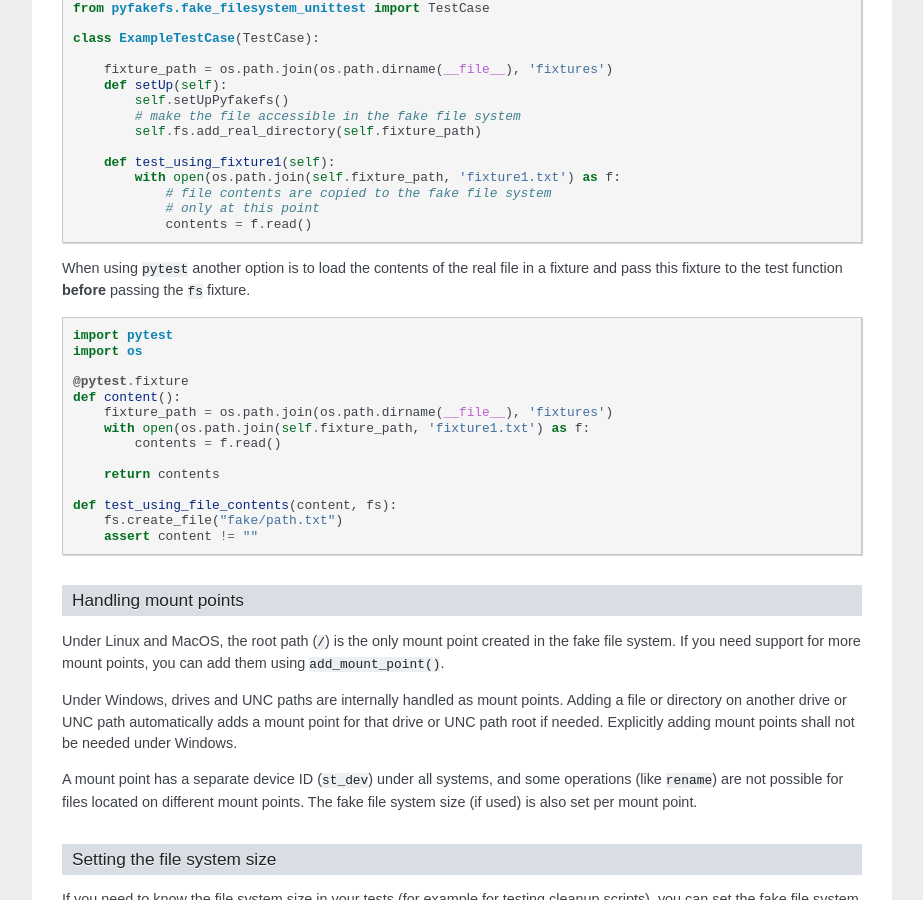
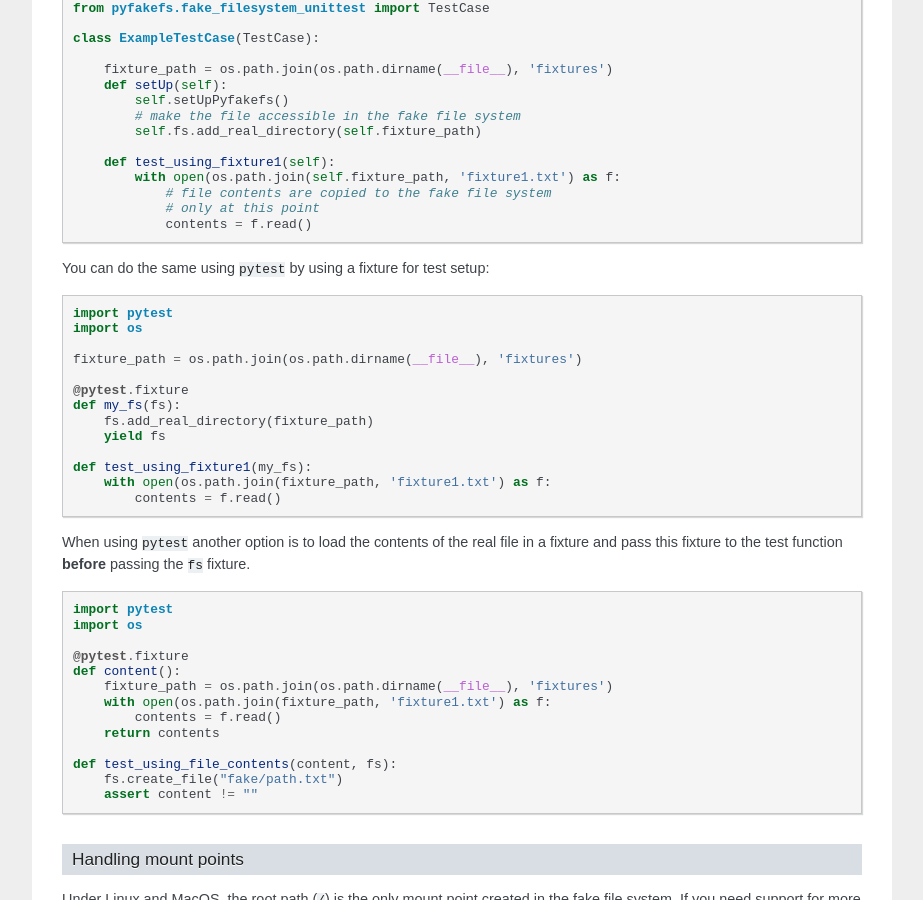
Before and after one commit to pytest-dev/pyfakefs, a Sphinx documentation site: the page built from docs/usage.rst, in a window 1280 px wide and 900 px high, scrolled down 5745 px. Shown: the whole window, without its empty margins (198-1121 px from the left). Built offline with Sphinx 7.4.7, drawn with Linux system fonts in a browser that asks for light colours.

Commit message:
Added pytest version for add_real_directory usage example - see #506

```diff
--- a/docs/usage.rst
+++ b/docs/usage.rst
@@ -380,10 +380,27 @@ fake filesystem via the argument ``target_path``.
                 # only at this point
                 contents = f.read()
 
+You can do the same using ``pytest`` by using a fixture for test setup:
+
+.. code:: python
+
+    import pytest
+    import os
+
+    fixture_path = os.path.join(os.path.dirname(__file__), 'fixtures')
+
+    @pytest.fixture
+    def my_fs(fs):
+        fs.add_real_directory(fixture_path)
+        yield fs
+
+    def test_using_fixture1(my_fs):
+        with open(os.path.join(fixture_path, 'fixture1.txt') as f:
+            contents = f.read()
 
 When using ``pytest`` another option is to load the contents of the real file
-in a fixture and pass this fixture to the test function **before** passing the ``fs``
-fixture.
+in a fixture and pass this fixture to the test function **before** passing
+the ``fs`` fixture.
 
 .. code:: python
 
@@ -393,9 +410,8 @@ fixture.
     @pytest.fixture
     def content():
         fixture_path = os.path.join(os.path.dirname(__file__), 'fixtures')
-        with open(os.path.join(self.fixture_path, 'fixture1.txt') as f:
+        with open(os.path.join(fixture_path, 'fixture1.txt') as f:
             contents = f.read()
-
         return contents
 
     def test_using_file_contents(content, fs):
```
